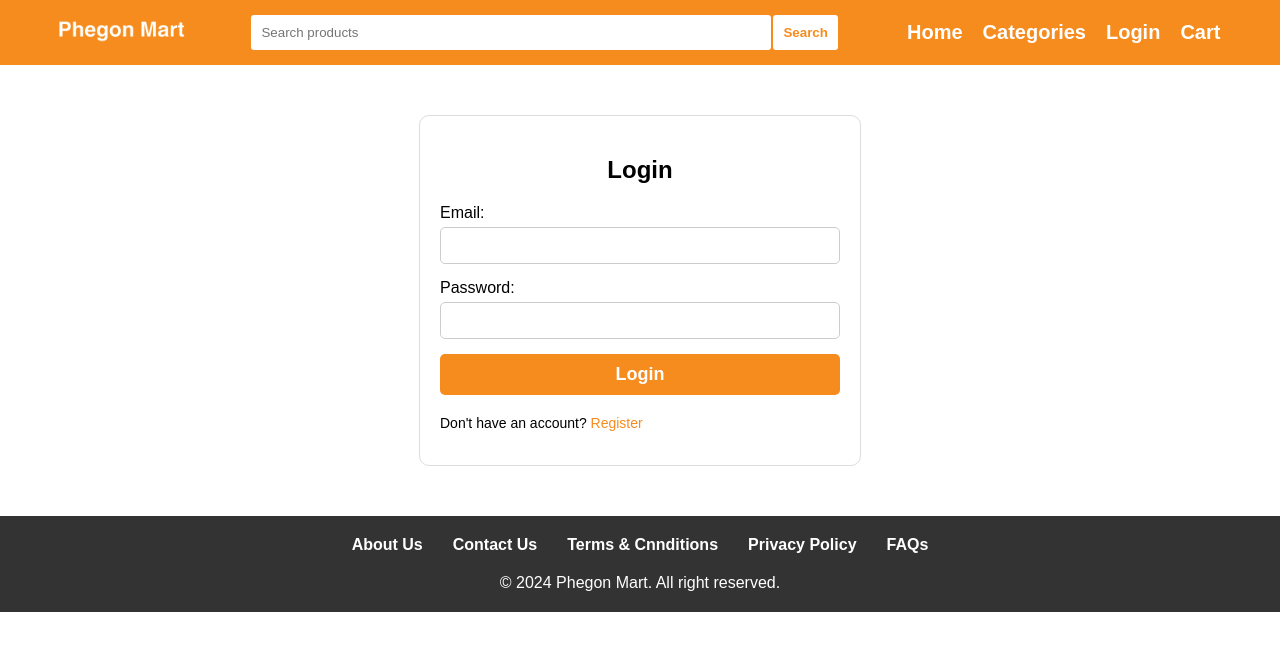
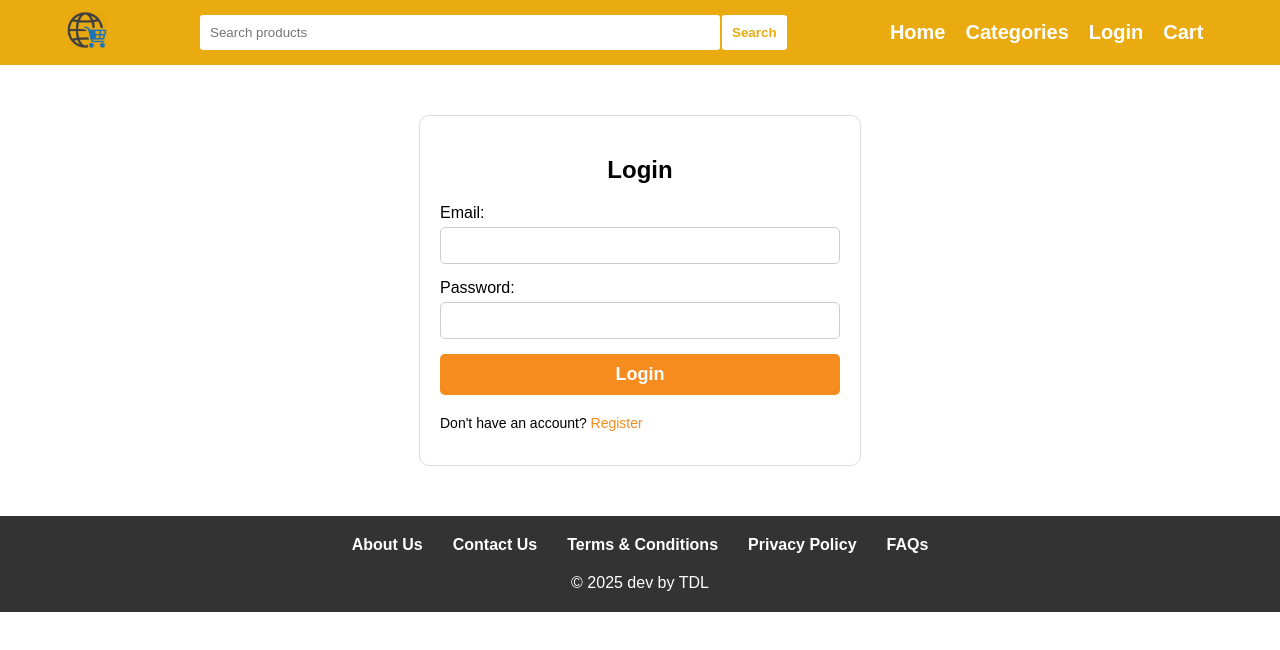
Before and after one commit to TranDuyLuan/CDWeb, a React (Create React App) app in the folder font-end/: page /login in a window 1280 px wide. Shown: the top 650 px of the page. Built offline with nearby package versions, Linux system fonts and the light colour scheme.

Commit message:
update FN

```diff
--- a/font-end/src/component/common/Navbar.jsx
+++ b/font-end/src/component/common/Navbar.jsx
@@ -34,7 +34,7 @@ const Navbar = () =>{
     return(
         <nav className="navbar">
             <div className="navbar-brand">
-                <NavLink to="/" > <img src="./phegon_mart.png" alt="Phegon Mart" /></NavLink>
+                <NavLink to="/" > <img src="./image.png" alt="FS Mart" /></NavLink>
             </div>
             {/* SEARCH FORM */}
             <form className="navbar-search" onSubmit={handleSearchSubmit}>
--- a/font-end/src/component/common/footer.jsx
+++ b/font-end/src/component/common/footer.jsx
@@ -10,13 +10,13 @@ const Footer = () => {
                 <ul>
                     <NavLink to={"/"}>About Us</NavLink>
                     <NavLink to={"/"}>Contact Us</NavLink>
-                    <NavLink to={"/"}>Terms & Cnnditions</NavLink>
+                    <NavLink to={"/"}>Terms & Conditions</NavLink>
                     <NavLink to={"/"}>Privacy Policy</NavLink>
                     <NavLink to={"/"}>FAQs</NavLink>
                 </ul>
             </div>
             <div className="footer-info">
-                <p>&copy; 2024 Phegon Mart. All right reserved.</p>
+                <p>&copy; 2025 dev by TDL</p>
             </div>
         </footer>
     )
--- a/font-end/src/style/navbar.css
+++ b/font-end/src/style/navbar.css
@@ -8,7 +8,7 @@ body {
     display: flex;
     justify-content: space-around;
     align-items: center;
-    background-color: #f68b1e;
+    background-color: #e9ab0f;
     padding: 10px 20px;
     font-size: 20px;
     font-family: 600;
@@ -30,7 +30,7 @@ body {
     border: none;
     margin-left: 2px;
     background-color: #fff;
-    color: #f68b1e;
+    color: #e9ab0f;
     font-weight: bold;
     border-radius: 3px;
     cursor: pointer;
```
Also changed, not shown: font-end/public/image.png (added), font-end/public/phegon_mart.png (deleted).
